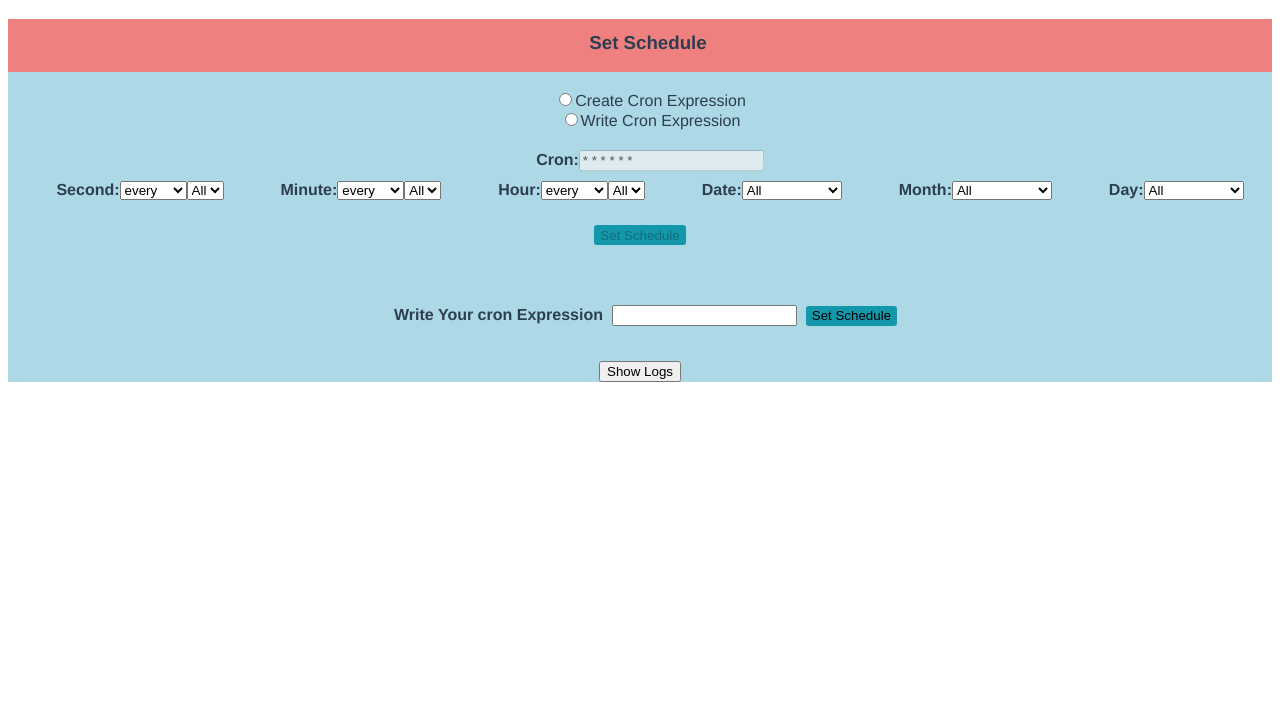
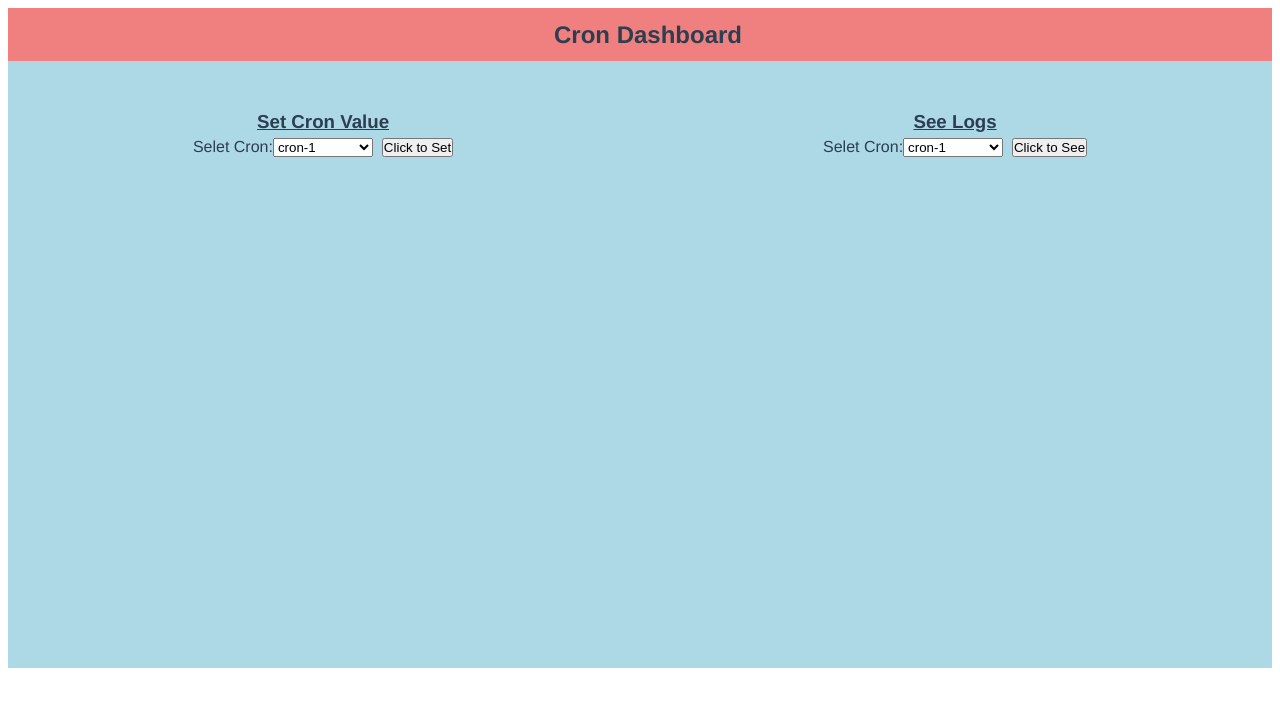
Before and after one commit to Out-Set/FrontEnd-Development, a Vue app in the folder schedulerfrontend/: page / in a window 1280 px wide. Shown: the top 706 px of the page. Built offline with nearby package versions, Linux system fonts and the light colour scheme.

Commit message:
Multiple Cron Scheduler

```diff
--- a/schedulerfrontend/src/components/ScheduleTask.vue
+++ b/schedulerfrontend/src/components/ScheduleTask.vue
@@ -98,12 +98,9 @@
       </div>
 
     </div>
-    <div>
-      <router-link to="/cronLogs">
-        <button ref="cronLogs" class="enable-disable-reschedule mb-2"
-          :class="{ active: this.$route.path === '/cronLogs' }" aria-current="page">Show Logs
-        </button>
-      </router-link>
+
+    <div class="footerDiv mt-1">
+      <button @click="$router.back()" class="btn btn-secondary btn-sm mt-5">Go Back</button>
     </div>
 
   </div>
@@ -339,7 +336,6 @@ export default {
         this.cDay = '*'
         this.cronExpression = `${this.cSecond} ${this.cMinute} ${this.cHour} ${this.cDate} ${this.cMonth} ${this.cDay}`
       }
-
     },
 
     set() {
@@ -347,7 +343,12 @@ export default {
       this.selectedData = this.second + " " + this.minute + " " + this.hour + " " + this.date + " " + this.month + " " + this.day
       console.log(typeof this.selectedData, this.selectedData);
 
-      axios.post('http://localhost:8081/dynamicSchedule/cronVal', this.cronExpression)
+      const myValue = localStorage.getItem('cronName');
+      console.log('Cron Name: ',myValue);
+
+      if(myValue === 'cron-1'){
+        axios.post('http://localhost:8081/dynamicSchedule/cron1Val', this.cronExpression)
+        // axios.post('http://localhost:8081/BitsFlow-App/springScheduler/cron1Val', this.expression)
         .then((response) => {
           console.log("Response form Backend: ", response);
         })
@@ -355,13 +356,9 @@ export default {
           // Handle the error
           console.log("Error Occured!", error);
         });
-    },
-
-    setCronExp() {
-      console.log(typeof this.expression, this.expression);
-
-      axios.post('http://localhost:8081/dynamicSchedule/cronVal', this.expression)
-        // axios.post('http://localhost:8081/BitsFlow-App/springScheduler/cronVal', this.expression)
+      } else{
+        axios.post('http://localhost:8081/dynamicSchedule/cron2Val', this.cronExpression)
+        // axios.post('http://localhost:8081/BitsFlow-App/springScheduler/cron2Val', this.expression)
         .then((response) => {
           console.log("Response form Backend: ", response);
         })
@@ -369,6 +366,35 @@ export default {
           // Handle the error
           console.log("Error Occured!", error);
         });
+      }
+    },
+
+    setCronExp() {
+      console.log(typeof this.expression, this.expression);
+      const myValue = localStorage.getItem('cronName');
+      console.log('Cron Name: ',myValue);
+
+      if(myValue === 'cron-1'){
+        axios.post('http://localhost:8081/dynamicSchedule/cron1Val', this.expression)
+        // axios.post('http://localhost:8081/BitsFlow-App/springScheduler/cron1Val', this.expression)
+        .then((response) => {
+          console.log("Response form Backend: ", response);
+        })
+        .catch((error) => {
+          // Handle the error
+          console.log("Error Occured!", error);
+        });
+      } else{
+        axios.post('http://localhost:8081/dynamicSchedule/cron2Val', this.expression)
+        // axios.post('http://localhost:8081/BitsFlow-App/springScheduler/cron2Val', this.expression)
+        .then((response) => {
+          console.log("Response form Backend: ", response);
+        })
+        .catch((error) => {
+          // Handle the error
+          console.log("Error Occured!", error);
+        });
+      }
     },
 
     setDelay() {
@@ -389,10 +415,16 @@ export default {
 
 <style scoped>
 
+*{
+  margin: 0;
+  padding: 0;
+}
+
 .master {
   margin-top: 0px;
   padding-top: 0px;
   background: lightblue;
+  height: 660px;
 }
 
 .selectdiv {
--- a/schedulerfrontend/src/components/cronLogs.vue
+++ b/schedulerfrontend/src/components/cron1Logs.vue
@@ -1,7 +1,7 @@
 <template>
   <div>
     <div>
-      <h3 class="heading">Cron-Logs</h3>
+      <h3 class="heading">Cron-1 Logs</h3>
     </div>
 
     <div class="allDataDiv" style="">
@@ -36,7 +36,7 @@ import axios from 'axios';
 import moment from 'moment';
 
 export default {
-  name: "cronLogs",
+  name: "cron1Logs",
   data() {
     return {
       log: 'Cron-Logs',
@@ -45,7 +45,7 @@ export default {
   },
 
   mounted() {
-    axios.get('http://localhost:8081/dynamicSchedule/getLogs')
+    axios.get('http://localhost:8081/getCron1Logs')
       .then((response) => {
         console.log("Response form Backend: ", response);
         this.logs = response.data
--- /dev/null
+++ b/schedulerfrontend/src/components/cron2Logs.vue
@@ -0,0 +1,114 @@
+<template>
+    <div>
+      <div>
+        <h3 class="heading">Cron-2 Logs</h3>
+      </div>
+
+      <div class="allDataDiv" style="">
+        <table class="table">
+          <thead>
+            <tr>
+              <th scope="col">LogID</th>
+              <th scope="col">LAST START TIME</th>
+              <th scope="col">NEXT RUN TIME</th>
+              <!-- <th scope="col">LAST RUN DURATION</th> -->
+            </tr>
+          </thead>
+          <tbody>
+            <tr v-for="data in (logs)" :key="data.jobName">
+              <td>{{ data.logID }}</td>
+              <td> {{ dateFormat(data.startTime) }} </td>
+              <td>{{ dateFormat(data.nextStartTime) }}</td>
+              <!-- <td>{{ data.lastRunDuration }}</td> -->
+            </tr>
+          </tbody>
+        </table>
+      </div>
+
+      <div class="footerDiv mt-1">
+        <button @click="$router.back()" class="btn btn-secondary btn-sm mt-5">Back</button>
+      </div>
+    </div>
+  </template>
+
+  <script>
+  import axios from 'axios';
+  import moment from 'moment';
+
+  export default {
+    name: "cron2Logs",
+    data() {
+      return {
+        log: 'Cron-Logs',
+        logs: []
+      }
+    },
+
+    mounted() {
+      axios.get('http://localhost:8081/getCron2Logs')
+        .then((response) => {
+          console.log("Response form Backend: ", response);
+          this.logs = response.data
+        })
+        .catch((error) => {
+          // Handle the error
+          console.log("Error Occured!", error);
+        })
+    },
+
+    methods: {
+      dateFormat(date) {
+        return moment(date).format('Do MMM YYYY, h:mm:ss a');
+      },
+
+    }
+  };
+
+  </script>
+
+  <style scoped>
+  .allDataDiv {
+    padding: auto;
+    width: 100%;
+    height: 410px;
+    overflow: scroll;
+  }
+  .table{
+    width: 1275px;
+  }
+
+  thead tr th {
+    background-color: lightskyblue;
+    font-size: 14px;
+  }
+
+  tbody tr td {
+    font-size: 12px;
+  }
+
+  thead {
+    position: sticky;
+    top: 0;
+  }
+
+  .heading {
+    height: 40px;
+    background: lightcoral;
+    padding-top: 13px;
+    padding-left: 16px;
+  }
+
+  .footerDiv {
+    width: 100%;
+    height: 25px;
+    display: flex;
+    justify-content: flex-end;
+    background-color: #c9c9c9;
+  }
+
+  @media (max-width: 767px) {
+    .masterDiv {
+      margin-left: 1%;
+    }
+  }
+  </style>
--- /dev/null
+++ b/schedulerfrontend/src/components/home.vue
@@ -0,0 +1,94 @@
+<template>
+    <div class="master">
+        <div>
+            <h2 class="heading">{{ name }}</h2>
+        </div>
+
+
+        <div class="setAndViewLogs">
+
+            <!-- Set Expression -->
+            <div>
+                <h3 class="main">Set Cron Value</h3>
+                <span>Selet Cron:</span>
+                <select v-model="cron" style="width: 100px;">
+                    <option v-for="cron in crons" :key="cron" :value="cron">{{ cron }}</option>
+                </select>&nbsp;
+
+                <router-link to="/scheduleTask">
+                    <button v-on:click="setCronToLS()" class="enable-disable-reschedule mb-5"
+                        :class="{ active: this.$route.path === '/scheduleTask' }" aria-current="page">Click to Set
+                    </button>
+                </router-link>
+            </div>
+
+            <!-- Get Logs -->
+            <div>
+                <h3 class="main">See Logs</h3>
+                <span>Selet Cron:</span>
+                <select v-model="cron" style="width: 100px;">
+                    <option v-for="cron in crons" :key="cron" :value="cron">{{ cron }}</option>
+                </select>&nbsp;
+
+                <router-link :to="{ path: this.cron === 'cron-1' ? '/cron1Logs' : '/cron2Logs' }">
+                    <button class="enable-disable-reschedule mb-5"
+                        :class="{ active: this.$route.path === '/cronLogs' }" aria-current="page">Click to See
+                    </button>
+                </router-link>
+            </div>
+        </div>
+
+    </div>
+</template>
+
+<script>
+export default {
+    name: "homePage",
+    data() {
+        return {
+            name: "Cron Dashboard",
+            crons: ['cron-1', 'cron-2'],
+            cron: 'cron-1'
+
+        }
+    },
+
+    methods: {
+        setCronToLS(){
+            localStorage.setItem('cronName', this.cron);
+        }
+    }
+}
+</script>
+
+<style scoped>
+* {
+    margin: 0;
+    padding: 0;
+}
+
+.master {
+    margin-top: 0px;
+    padding-top: 0px;
+    background: lightblue;
+    height: 660px;
+}
+
+.heading {
+    height: 40px;
+    background: lightcoral;
+    padding-top: 13px;
+    padding-left: 16px;
+}
+
+.main {
+    text-decoration: underline;
+    margin-bottom: 5px;
+}
+
+.setAndViewLogs {
+    display: grid;
+    grid-template-columns: auto auto;
+    margin-top: 50px;
+}
+</style>
--- a/schedulerfrontend/src/route.js
+++ b/schedulerfrontend/src/route.js
@@ -2,15 +2,26 @@ import { createWebHistory, createRouter } from 'vue-router'
 
 const routes = [
     {
+        name: 'homePage',
+        path: '/',
+        component: () => import('@/components/home.vue')
+    },
+    {
         name: 'scheduleTask',
-        path: '/',
+        path: '/scheduleTask',
         component: () => import('@/components/ScheduleTask.vue')
     },
     {
-        name: 'cronLogs',
-        path: '/cronLogs',
-        component: () => import('@/components/cronLogs.vue')
+        name: 'cron1Logs',
+        path: '/cron1Logs',
+        component: () => import('@/components/cron1Logs.vue')
     },
+    {
+        name: 'cron2Logs',
+        path: '/cron2Logs',
+        component: () => import('@/components/cron2Logs.vue')
+    },
+
 ]
 
 const router = createRouter({
```
